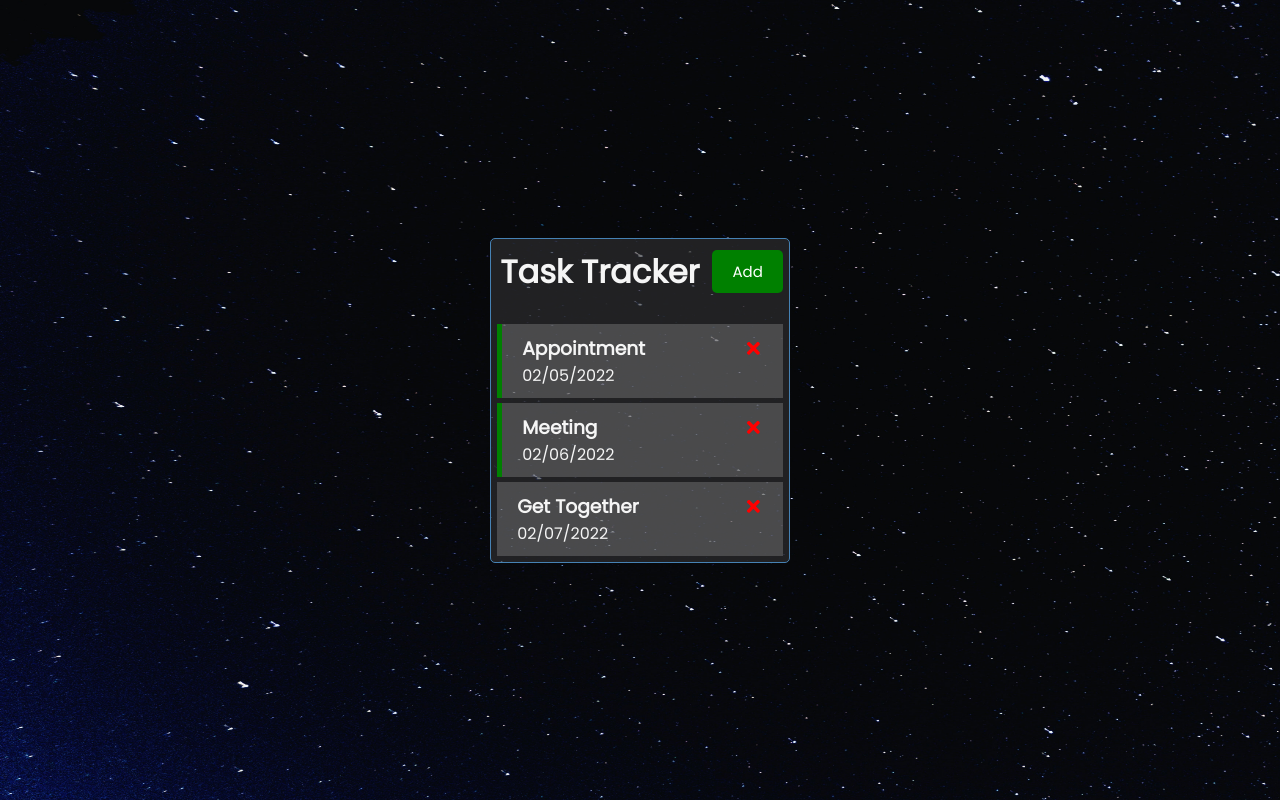
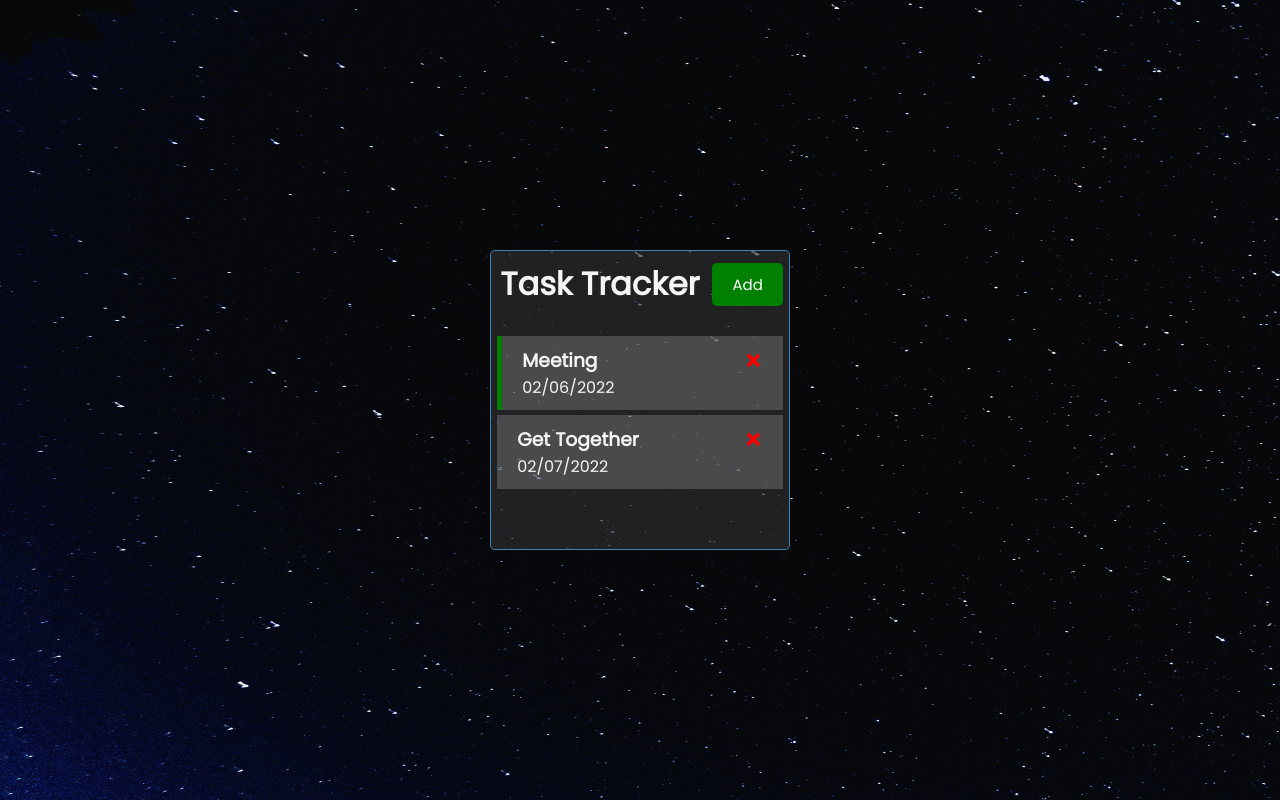
Before and after one commit to atklenner/react-task-tracker, a React (Create React App) app: page / in a window 1280 px wide. Built offline with nearby package versions, Linux system fonts and the light colour scheme; data requests are answered from the project's data file.

Commit message:
add delete task from json-server method

```diff
--- a/db.json
+++ b/db.json
@@ -1,7 +1,16 @@
 {
-    "tasks": [
-        { "id": 1, "text": "Appointment", "day": "02/05/2022", "reminder": true },
-        { "id": 2, "text": "Meeting", "day": "02/06/2022", "reminder": true },
-        { "id": 3, "text": "Get Together", "day": "02/07/2022", "reminder": false }
-    ]
+  "tasks": [
+    {
+      "id": 2,
+      "text": "Meeting",
+      "day": "02/06/2022",
+      "reminder": true
+    },
+    {
+      "id": 3,
+      "text": "Get Together",
+      "day": "02/07/2022",
+      "reminder": false
+    }
+  ]
 }
--- a/src/App.js
+++ b/src/App.js
@@ -29,7 +29,8 @@ function App() {
     });
   };
 
-  const deleteTask = (id) => {
+  const deleteTask = async (id) => {
+    await fetch(`http://localhost:5000/tasks/${id}`, { method: "DELETE" });
     setTasks(tasks.filter((task) => task.id !== id));
   };
 
```
